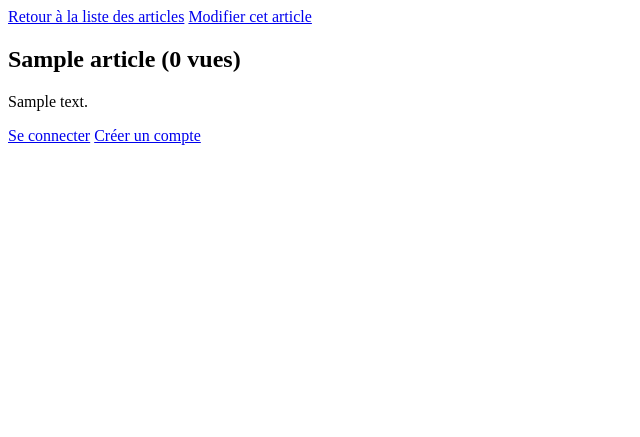
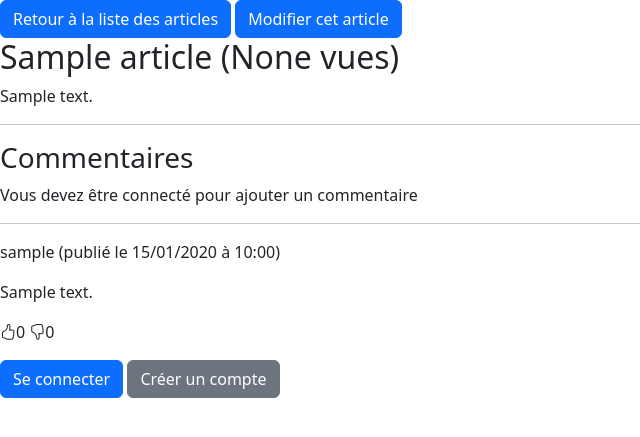
Before and after one commit to CodingSometimes/ProjetDockerS3, a Django app: page /blog/article/00000000-0000-0000-0000-000000000001/ in a window 1280 px wide. Shown: the top 437 px of the page, without its empty margins (0-640 px from the left). Run offline with Django 5.2, Linux system fonts and the light colour scheme; tables that the repository leaves empty hold one stand-in row (values such as "Sample post").

Commit message:
ajout commentaires

```diff
--- a/blog/forms.py
+++ b/blog/forms.py
@@ -1,8 +1,14 @@
 from django import forms
-from .models import Article
+from .models import Article, Comment
 
 
 class ArticleForm(forms.ModelForm):
     class Meta:
         model = Article
         fields = ['title', 'content']
+
+
+class CommentForm(forms.ModelForm):
+    class Meta:
+        model = Comment
+        fields = ['content']
--- a/blog/templates/article_detail.html
+++ b/blog/templates/article_detail.html
@@ -3,9 +3,32 @@
 {% block title %}Liste des articles{% endblock %}
 {% block content %}
     <div>
-        <a href="{% url 'blog:blog_index' %}">Retour à la liste des articles</a>
-        <a href="{% url 'blog:update_article' article.pk %}">Modifier cet article</a>
+        <a class="btn btn-primary" href="{% url 'blog:blog_index' %}">Retour à la liste des articles</a>
+        <a class="btn btn-primary" href="{% url 'blog:update_article' article.pk %}">Modifier cet article</a>
     </div>
     <h2>{{ article.title }} ({{views}} vues)</h2>
     <p>{{ article.content }}</p>
+    <hr>
+    <h3>Commentaires</h3>
+    {% for comment in article.comment_set.all %}
+        <p>{{ comment.content }}</p>
+    {% endfor %}
+
+{% if user.is_authenticated %}
+<form method="post">
+  {% csrf_token %}
+  {{ comment_form.as_p }}
+  <button class="btn btn-primary" type="submit">Ajouter un commentaire</button>
+</form>
+{% else %}
+<p>Vous devez être connecté pour ajouter un commentaire</p>
+{% endif %}
+<hr>
+{% for comment in comments %}
+  <div class="comment">
+      <p>{{ comment.author }} (publié le {{comment.created_at|date:"d/m/Y à H:i"}})</p>
+      <p>{{ comment.content }}</p>
+      <p><i class="bi bi-hand-thumbs-up"></i>{{ comment.likes }} <i class="bi bi-hand-thumbs-down"></i>{{ comment.dislikes }}</p>
+  </div>
+{% endfor %}
 {% endblock %}
--- a/blog/templates/base.html
+++ b/blog/templates/base.html
@@ -3,6 +3,10 @@
 <head>
     <meta charset="UTF-8">
     <title>{%block title %}{% endblock %}</title>
+    <!-- Bootstrap -->
+    <link href="https://cdn.jsdelivr.net/npm/bootstrap@5.3.2/dist/css/bootstrap.min.css" rel="stylesheet" integrity="sha384-T3c6CoIi6uLrA9TneNEoa7RxnatzjcDSCmG1MXxSR1GAsXEV/Dwwykc2MPK8M2HN" crossorigin="anonymous">
+    <script src="https://cdn.jsdelivr.net/npm/bootstrap@5.3.2/dist/js/bootstrap.bundle.min.js" integrity="sha384-C6RzsynM9kWDrMNeT87bh95OGNyZPhcTNXj1NW7RuBCsyN/o0jlpcV8Qyq46cDfL" crossorigin="anonymous"></script>
+    <link rel="stylesheet" href="https://cdn.jsdelivr.net/npm/bootstrap-icons@1.11.2/font/bootstrap-icons.min.css">
 </head>
 <body>
 
@@ -10,10 +14,10 @@
 {% endblock %}
 
 {% if user.is_authenticated %}
-    <a href="{% url 'logout' %}">Se déconnecter</a>
+    <a class="btn btn-danger" href="{% url 'logout' %}">Se déconnecter</a>
 {% else %}
-    <a href="{% url 'login' %}">Se connecter</a>
-    <a href="{% url 'register' %}">Créer un compte</a>
+    <a class="btn btn-primary" href="{% url 'login' %}">Se connecter</a>
+    <a class="btn btn-secondary" href="{% url 'register' %}">Créer un compte</a>
 {% endif %}
 </body>
 </html>
--- a/blog/urls.py
+++ b/blog/urls.py
@@ -1,12 +1,28 @@
-from django.urls import path
+from django.urls import path, register_converter
 from . import views
 
 app_name = 'blog'
+
+
+class BooleanConverter:
+    regex = 'True|False'
+
+    def to_python(self, value):
+        return value == 'True'
+
+    def to_url(self, value):
+        return str(value)
+
+
+register_converter(BooleanConverter, "bool")
 
 urlpatterns = [
     # Article CRU(D)
     path('article/create/', views.create_article, name='create_article'),
     path('', views.article_list, name='blog_index'),
     path('article/<uuid:pk>/', views.article_detail, name='article_detail'),
+    path(
+        'article/<uuid:pk>/<bool:incr_views>/', views.article_detail, name='article_detail_from_comment'
+    ),
     path('article/update/<uuid:pk>/', views.update_article, name='update_article'),
 ]
--- a/blog/views.py
+++ b/blog/views.py
@@ -2,7 +2,7 @@
 from django.shortcuts import render, redirect
 from .models import Article
 from django.core.cache import cache
-from .forms import ArticleForm
+from .forms import ArticleForm, CommentForm
 
 
 @login_required
@@ -48,18 +48,47 @@
     return render(request, 'article_list.html', {'articles': articles})
 
 
-def article_detail(request, pk):
+def article_detail(request, pk, incr_views=True):
+    print("INCR_VIEWS : ", incr_views)
+    # Récupération de l'article à afficher
     article = cache.get(f'article_{pk}')
-    views_key = f'article_views_{pk}'
-    views = cache.get(views_key, 0)
-    cache.set(views_key, views + 1, timeout=None)
     if not article:
         article = Article.objects.get(pk=pk)
         cache.set(f'article_{pk}', article, timeout=300)
 
+    # Création de commentaires
+    comment_form = CommentForm()
+    if request.method == 'POST':
+        comment_form = CommentForm(request.POST)
+        if comment_form.is_valid():
+            new_comment = comment_form.save(commit=False)
+            new_comment.article = article
+            new_comment.author = request.user
+            new_comment.save()
+
+            comments = article.comments.all()
+            cache.set(f'comments_for_{pk}', comments, timeout=300)
+            return redirect('blog:article_detail_from_comment', pk=pk, incr_views=False)
+
+    # Récupération des commentaires
+    comments = cache.get(f'comments_for_{pk}')
+    if not comments:
+        comments = article.comments.all()
+        cache.set(f'comments_for_{pk}', comments, timeout=300)
+    for comment in comments:
+        comment.likes = cache.get(f'comment_likes_{comment.pk}', 0)
+        comment.dislikes = cache.get(f'comment_dislikes_{comment.pk}', 0)
+
+    views_key = f'article_views_{pk}'
+    views = cache.get(views_key, 0)
+    if incr_views:
+        cache.set(views_key, views + 1, timeout=None)
+    views = cache.get(views_key)
+
     return_data = {
         'article': article,
-        'views': views
+        'views': views,
+        'comments': comments,
+        'comment_form': comment_form,
     }
-
     return render(request, 'article_detail.html', return_data)
```
